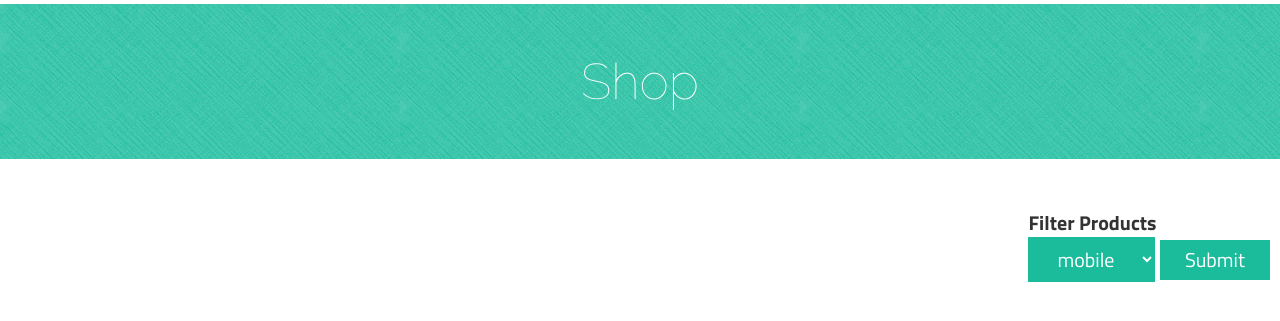
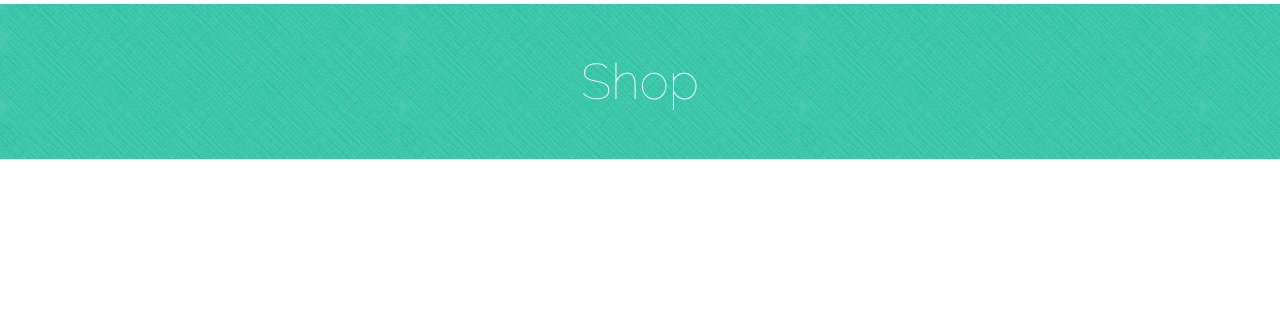
Before and after one commit to faizalfebriyanto886/Web-TA-DodolAcionFigure, a CodeIgniter app: page /e-commerce/index.php/shop/catFilter in a window 1280 px wide. Shown: the part 224-545 px from the top of the page. Run offline with CodeIgniter, Linux system fonts and the light colour scheme; data that the repository does not hold is empty; some libraries are stand-ins or nearby versions.

Commit message:
filtering

```diff
--- a/application/views/shop.php
+++ b/application/views/shop.php
@@ -52,15 +52,6 @@
     <br /><br />
 
     <span style="float:right;font-size: 20px; padding: 10px;">
-        <b>Filter Products</b>
-        <?php
-        echo form_open('Shop/catFilter');
-        ?>
-        <select class=' add_to_cart_button' name="cat" id="">
-            <option value="mobile">mobile</option>
-            <option value="tablet">tablet</option>
-        </select>
-        <button class="add_to_cart_button">Submit</button>
         <?php
         echo form_close();
         ?>
```
